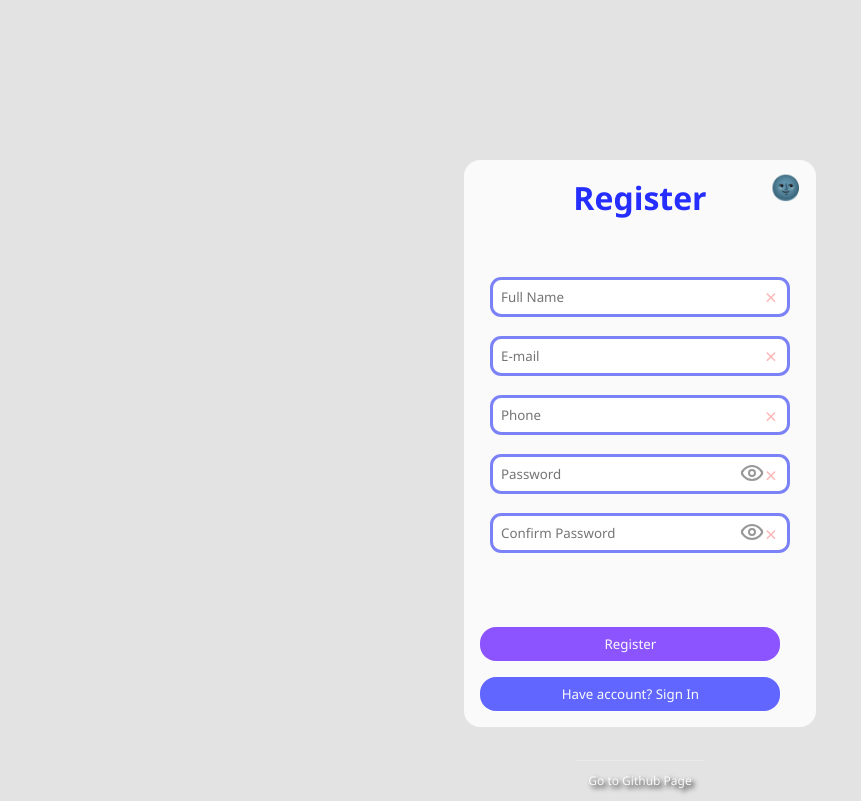
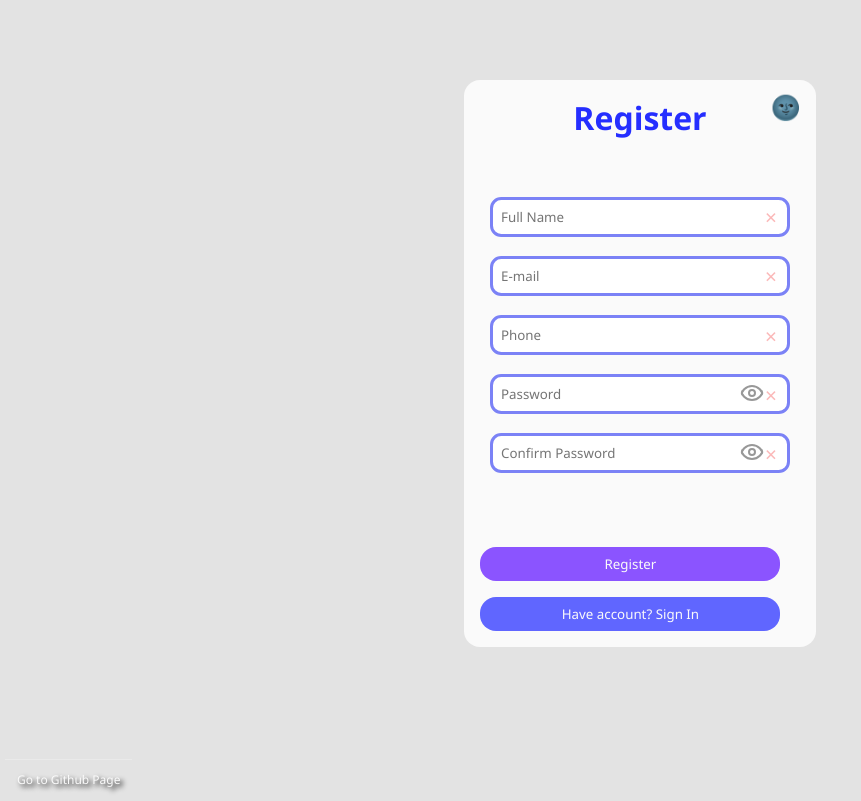
Before and after one commit to ynsmrtpc/Protein-Vue.js-Bootcamp, a Vue app in the folder 5-Week/week-5-exercise/: page / in a window 1280 px wide. Shown: the whole page, without its empty margins (0-861 px from the left). Built offline with nearby package versions, Linux system fonts and the light colour scheme.

Commit message:
Github card yeri değiştirildi ve margin azaltıldı

```diff
--- a/5-Week/week-5-exercise/src/assets/style/style.scss
+++ b/5-Week/week-5-exercise/src/assets/style/style.scss
@@ -17,7 +17,7 @@ body {
 }
 .form {
   position: relative;
-  margin-top: 10rem;
+  margin-top: 5rem;
   text-align: center;
   padding: 1rem;
   border-radius: 1rem;
@@ -114,7 +114,8 @@ body {
 
 .github {
   position: absolute;
-  top: 95%;
+  bottom: 0;
+  left: 5px;
   text-decoration: none;
   color: #fafafa;
   text-shadow: #000000 3px 3px 5px;
```
